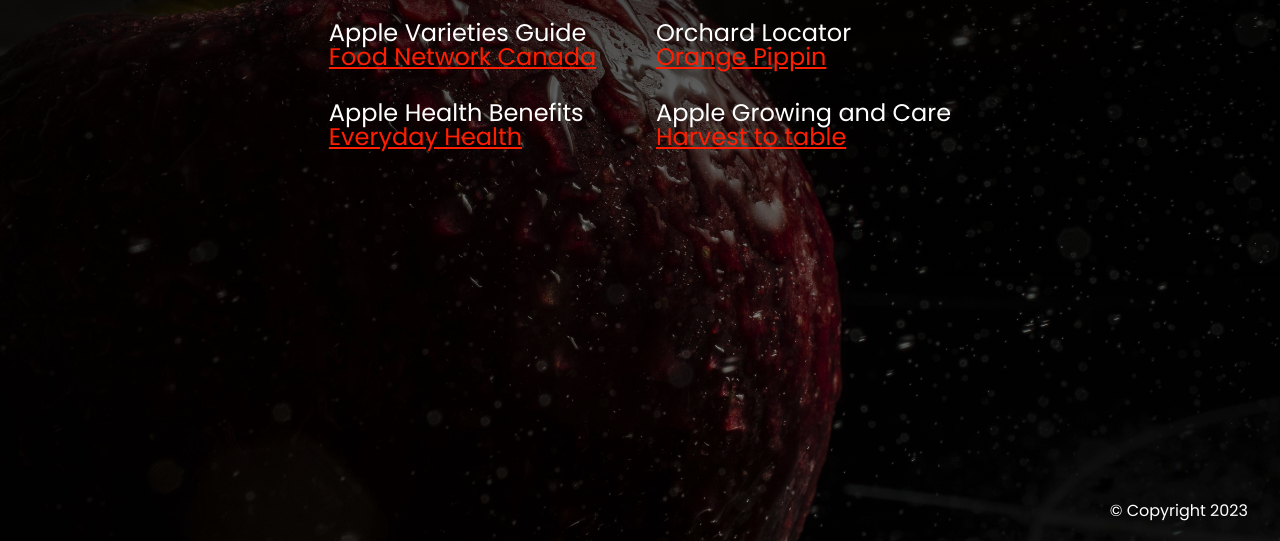
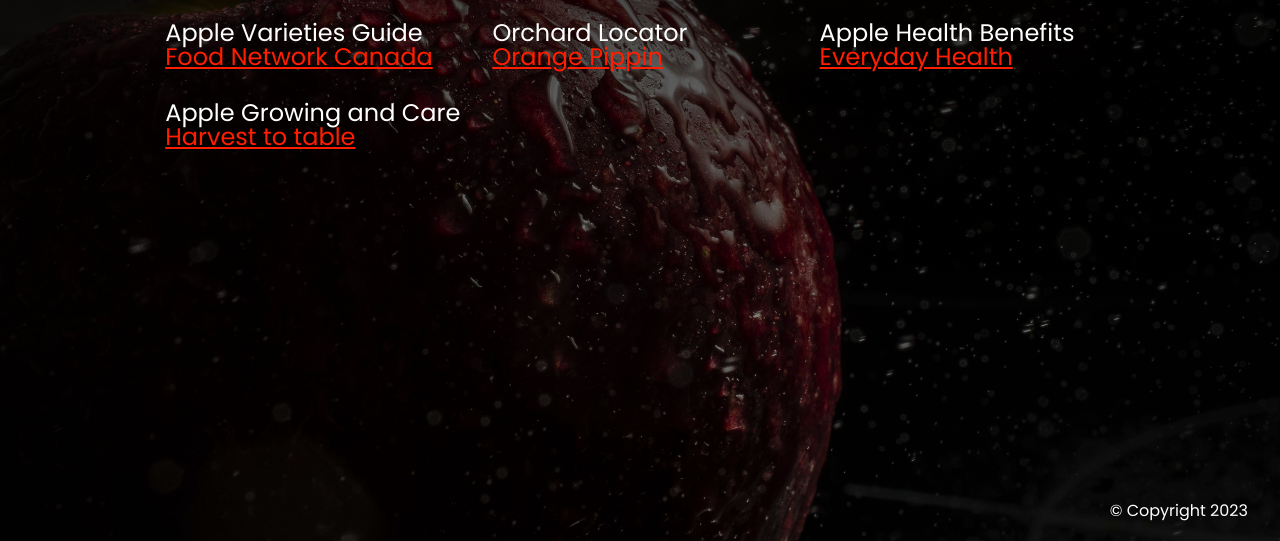
Before and after one commit to nic-dgl203-2023FA/assignment4a-1-3505c6d5-xcoder404, a plain HTML site: page resources.html in a window 1280 px wide. Shown: the part 259-800 px from the top of the page. Drawn offline with Linux system fonts and the light colour scheme.

Commit message:
Style the content for medium screens

```diff
--- a/_responsive.scss
+++ b/_responsive.scss
@@ -11,7 +11,7 @@
       transform: translateY(0);
       height: 100%;
       background: transparent;
-    text-align: right;
+      text-align: right;
 
       &-item {
         display: inline;
@@ -24,23 +24,35 @@
     }
   }
 
-  .about-apple{
+  .about-apple {
     font-size: 1.5rem;
   }
 
-  .recipes{
-    &-image{
-        height: 40vh;
+  .recipes {
+    &-image {
+      height: 40vh;
     }
-    &-items{
-        grid-template-columns: repeat(2, 1fr);
+    &-items {
+      grid-template-columns: repeat(2, 1fr);
     }
-    .text-secondary{
-        font-size: 3rem;
+    .text-secondary {
+      font-size: 3rem;
+    }
+  }
+
+  .resources-list {
+    grid-template-columns: repeat(2, 1fr);
+  }
+}
+
+@include media-lg {
+  .recipes {
+    &-items {
+      grid-template-columns: repeat(3, 1fr);
     }
   }
 
   .resources-list{
-    grid-template-columns: repeat(2, 1fr);
+    grid-template-columns: repeat(3, 1fr);
   }
 }
```
Also changed, not shown: main.css, 1 other file.
